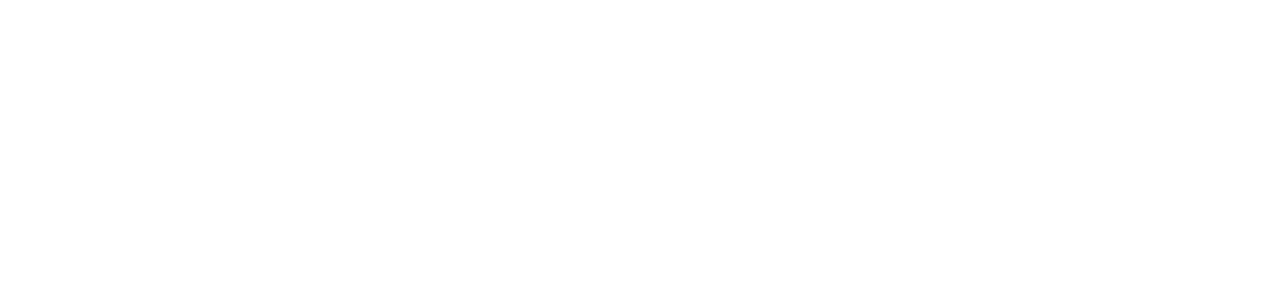
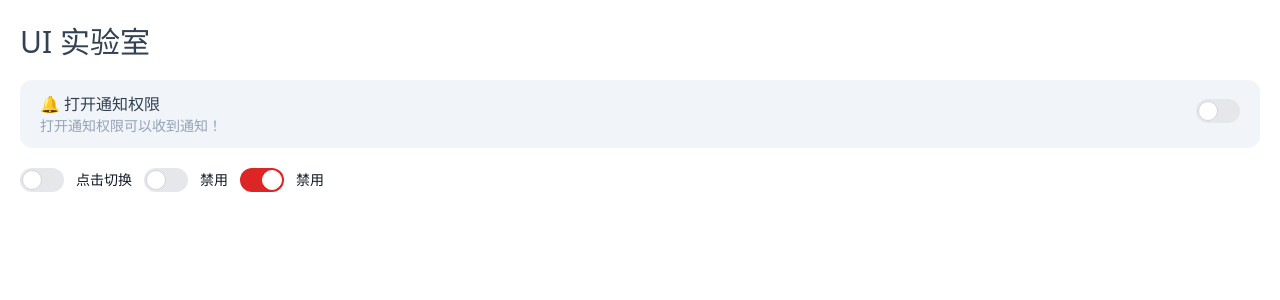
Before and after one commit to ec50n9/blog, a Nuxt app: page /ui-lab in a window 1280 px wide. Before the commit this address had no page. Shown: the top 300 px of the page. Built offline with nearby package versions, Linux system fonts and the light colour scheme.

Commit message:
feat: 增加ui实验室 feat: 增加开关的无头组件

```diff
--- a/pages/lab/index.vue
+++ b/pages/experimental-lab/index.vue
@@ -3,13 +3,13 @@
   title: "神奇小蜗实验室",
 });
 
-const navList = useState("lab-nav", () => [
-  { title: "神奇文字背景", path: "/lab/magic-text-bg" },
-  { title: "幽灵输入框", path: "/lab/ghost-input-text" },
-  { title: "高度动画", path: "/lab/height-transition" },
+const navList = useState(() => [
+  { title: "神奇文字背景", path: "/experimental-lab/magic-text-bg" },
+  { title: "幽灵输入框", path: "/experimental-lab/ghost-input-text" },
+  { title: "高度动画", path: "/experimental-lab/height-transition" },
   {
     title: "视图过渡动画",
-    path: "/lab/view-transition",
+    path: "/experimental-lab/view-transition",
     name: "view-transition",
   },
 ]);
@@ -20,7 +20,7 @@
     <div p="x-4 t-8">
       <h1 text="3xl">
         <span view-transition-name="magic">神奇小蜗</span
-        ><span view-transition-name="lab">实验室</span>
+        ><span view-transition-name="experimental-lab">实验室</span>
       </h1>
     </div>
     <ul class="p-4">
--- a/pages/index.vue
+++ b/pages/index.vue
@@ -4,7 +4,8 @@
 });
 
 const navList = useState("navList", () => [
-  { title: "实验室", path: "/lab", name: 'lab' },
+  { title: "小蜗实验室", path: "/experimental-lab", name: "experimental-lab" },
+  { title: "UI 实验室", path: "/ui-lab", name: "ui-lab" },
   { title: "关于", path: "/about" },
 ]);
 
--- /dev/null
+++ b/pages/ui-lab/index.vue
@@ -0,0 +1,59 @@
+<script lang="ts" setup></script>
+
+<template>
+  <div class="of-auto">
+    <!-- 标题 -->
+    <h1 m="t-6 l-5" text="3xl">
+      <span view-transition-name="ui-lab">UI 实验室</span>
+    </h1>
+
+    <!-- 开关提示 -->
+    <div flex items-center m="5" p="x-5 y-3" bg="slate-1" rd-xl>
+      <!-- 左边文本 -->
+      <div grow>
+        <div flex items-center text="md">
+          <span inline-block mr-1>🔔</span>打开通知权限
+        </div>
+        <div text="sm slate-4">打开通知权限可以收到通知！</div>
+      </div>
+      <!-- 右边开关 -->
+      <div shrink-0>
+        <label class="toggle-wrapper">
+          <input type="checkbox" value="" class="toggle-input peer" />
+          <div class="toggle-bg"></div>
+        </label>
+      </div>
+    </div>
+
+    <!-- 带文本的开关 -->
+    <div flex flex-wrap items-center gap-3 m-5>
+      <label toggle-wrapper>
+        <input type="checkbox" value="" toggle-input class="peer" />
+        <div toggle-bg-emerald></div>
+        <span ms-3 text="sm gray-9 dark:gray-3" font="medium">点击切换</span>
+      </label>
+
+      <label class="toggle-wrapper">
+        <input type="checkbox" value="" class="toggle-input peer" disabled />
+        <div class="toggle-bg-blue"></div>
+        <span class="ms-3 text-sm font-medium text-gray-900 dark:text-gray-300"
+          >禁用</span
+        >
+      </label>
+
+      <label class="toggle-wrapper">
+        <input
+          type="checkbox"
+          value=""
+          class="toggle-input peer"
+          checked
+          disabled
+        />
+        <div class="toggle-bg-red"></div>
+        <span class="ms-3 text-sm font-medium text-gray-900 dark:text-gray-300"
+          >禁用</span
+        >
+      </label>
+    </div>
+  </div>
+</template>
--- a/uno.config.ts
+++ b/uno.config.ts
@@ -5,9 +5,28 @@
   presets: [presetAttributify(), presetUno(), presetTypography()],
   rules: [["font-stylish", { "font-family": "Caveat" }]],
   shortcuts: [
+    // 按钮
     [
-      /^btn-(.*)$/,
-      ([, c]) => `block px-3 py-2 bg-${c}-5 hover:bg-${c}-7 text-sm text-white font-semibold rd-md shadow`,
+      /^btn(-(.+))?$/,
+      ([, , c = "blue"]) =>
+        `block px-3 py-2 bg-${c}-5 hover:bg-${c}-7 text-sm text-white font-semibold rd-md shadow`,
+    ],
+
+    // 开关
+    {
+      "toggle-wrapper": "relative inline-flex items-center cursor-pointer",
+      "toggle-input": "sr-only",
+    },
+    [
+      /^toggle-bg(-(.+))?$/,
+      ([, , c = "blue"]) =>
+        [
+          "w-11 h-6 bg-gray-200 rounded-full dark:bg-gray-700 dark:border-gray-600",
+          "transition",
+          "after:absolute after:top-[2px] after:start-[2px] after:h-5 after:w-5 after:content-[''] after:bg-white after:border-gray-300 after:border after:rounded-full after:transition-all",
+          `peer-focus:outline-none peer-focus:ring-4 peer-focus:ring-${c}-300 dark:peer-focus:ring-${c}-800`,
+          `peer peer-checked:after:translate-x-full rtl:peer-checked:after:-translate-x-full peer-checked:after:border-white peer-checked:bg-${c}-600`,
+        ].join(" "),
     ],
   ],
 });
```
Also changed, not shown: pages/experimental-lab/ghost-input-text.vue (renamed from pages/lab/ghost-input-text.vue), pages/experimental-lab/height-transition.vue (renamed from pages/lab/height-transition.vue), pages/experimental-lab/magic-text-bg.vue (renamed from pages/lab/magic-text-bg.vue), pages/experimental-lab/view-transition.vue (renamed from pages/lab/view-transition.vue), 1 other file (tests, documents, lock files or other folders).
